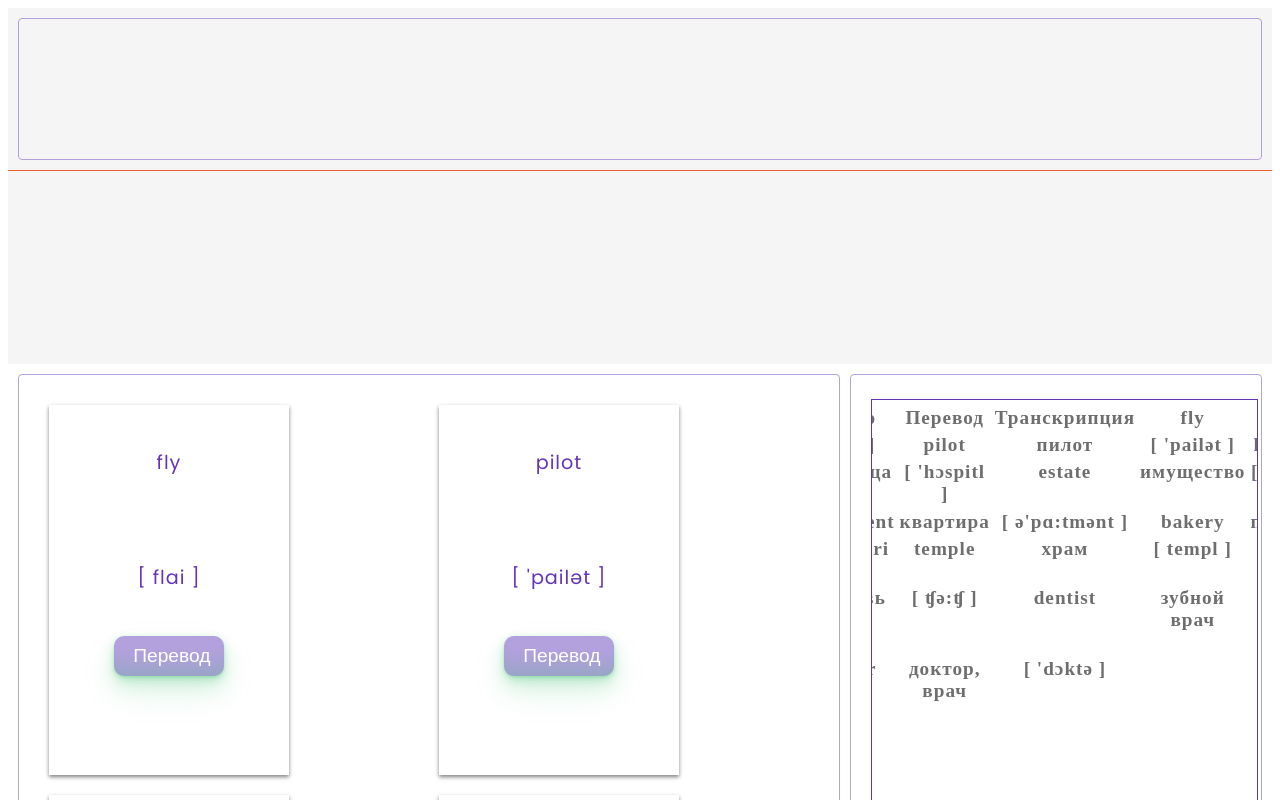
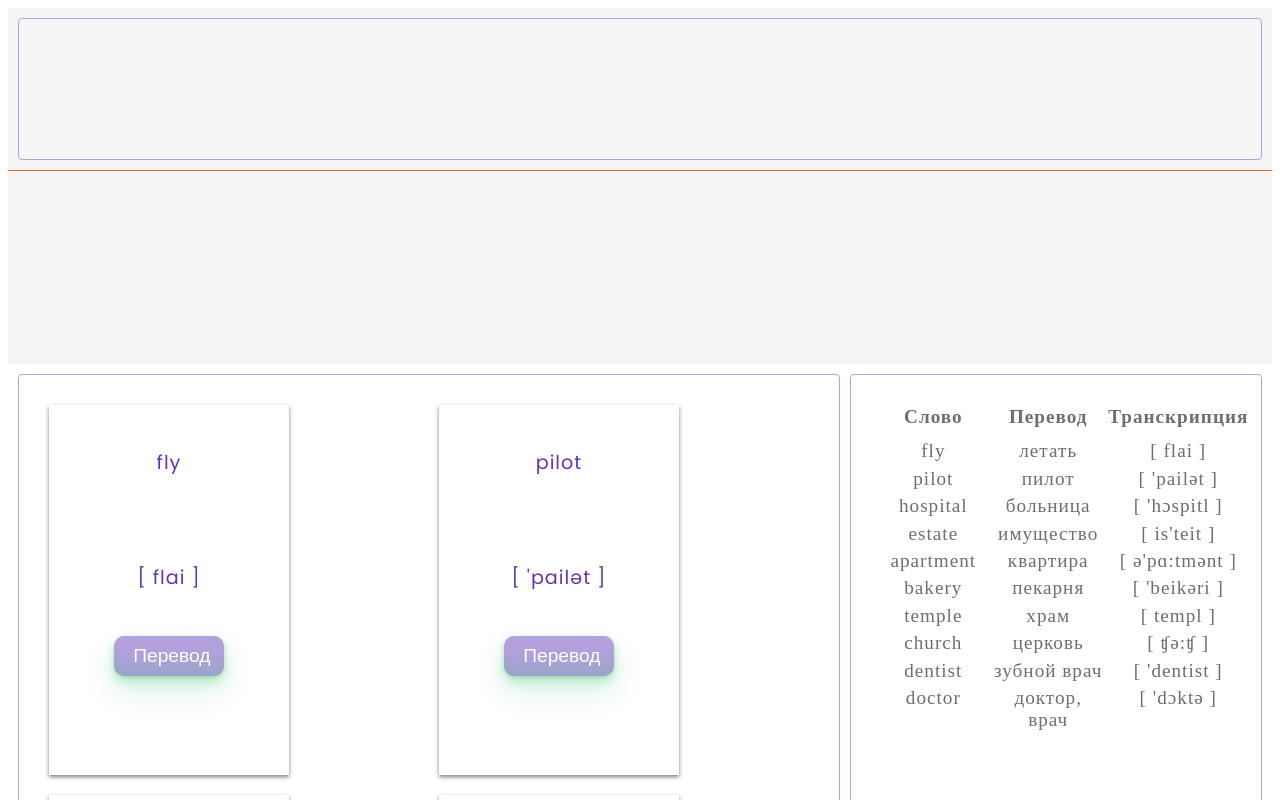
Before and after one commit to Oksanka848/LangCart, a React app in the folder langus/: page /WordList in a window 1280 px wide. Shown: the top 800 px of the page. Built offline with nearby package versions, Linux system fonts and the light colour scheme.

Commit message:
add Slider

```diff
--- a/langus/src/components/WordList/style.module.scss
+++ b/langus/src/components/WordList/style.module.scss
@@ -4,30 +4,26 @@
   flex-direction: column;
   width: 100%;
   overflow: hidden;
-  border: 1px solid;
   margin-top: 1%;
   padding: 2%;
 }
 
 .listcontainer{
   display: grid;
-  grid-template-columns: 1fr 1fr 1fr 1fr 1fr;
+  grid-template-columns: 1fr 1fr 1fr ;
   gap: 2%;
   justify-content: center;
   padding: 0;
   column-gap: 5px;
   font-family: initial;
-  font-size: inherit;
-  font-weight: 600;
+  font-size: $font-size-sm;
+  font-weight: 400;
   color: rgb(110, 110, 110);
   text-align: center;
   }
 
 .item{
   list-style: none;
-
+  font-weight: 600;
+  margin-bottom: 5%;
 }
-br {
-  border: 1px solid  rgb(110, 110, 110);
-
-}
```
